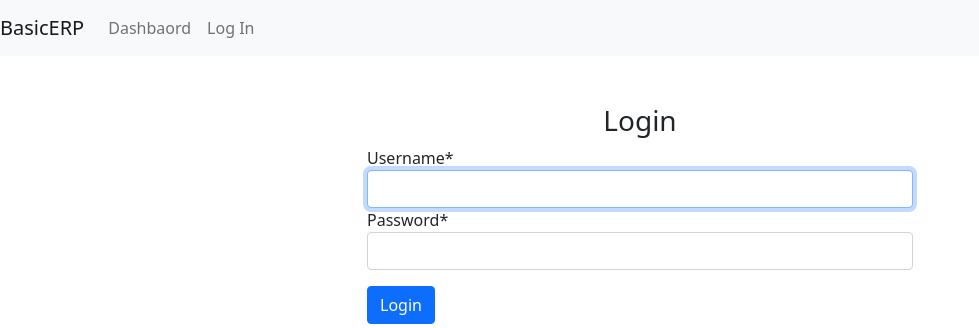
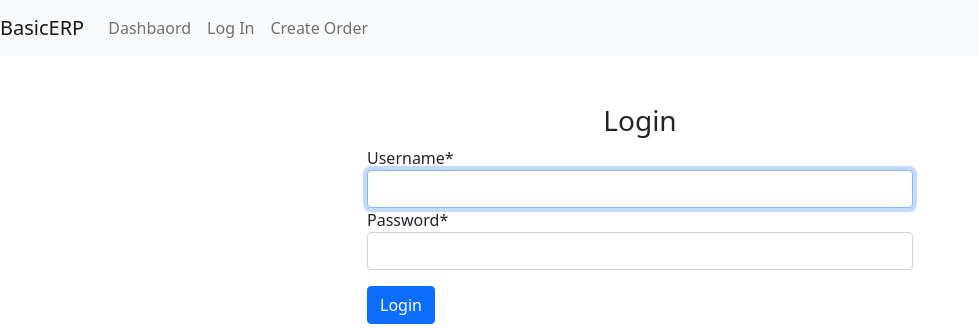
Before and after one commit to Malikazz/Basic_ERP, a Django app: a page that uses BasicERP/templates/base.html in a window 1280 px wide. Shown: the top 328 px of the page, without its empty margins (0-979 px from the left). Run offline with Django 4.2, Linux system fonts and the light colour scheme; parts of the project's set-up code (start-up, migrations or seed data) failed here and were passed over; some libraries are stand-ins or nearby versions.

Commit message:
added create order to nav

```diff
--- a/BasicERP/templates/base.html
+++ b/BasicERP/templates/base.html
@@ -39,6 +39,7 @@
                 {% else %}
                 <li class="nav-item"><a class="nav-link" href="{% url 'login'%}">Log In</a></li>
                 {% endif %}
+                <li class="nav-item"><a class="nav-link" href="{% url 'create-order'%}">Create Order</a></li>
             </ul>
         </div>
     </nav>
```
